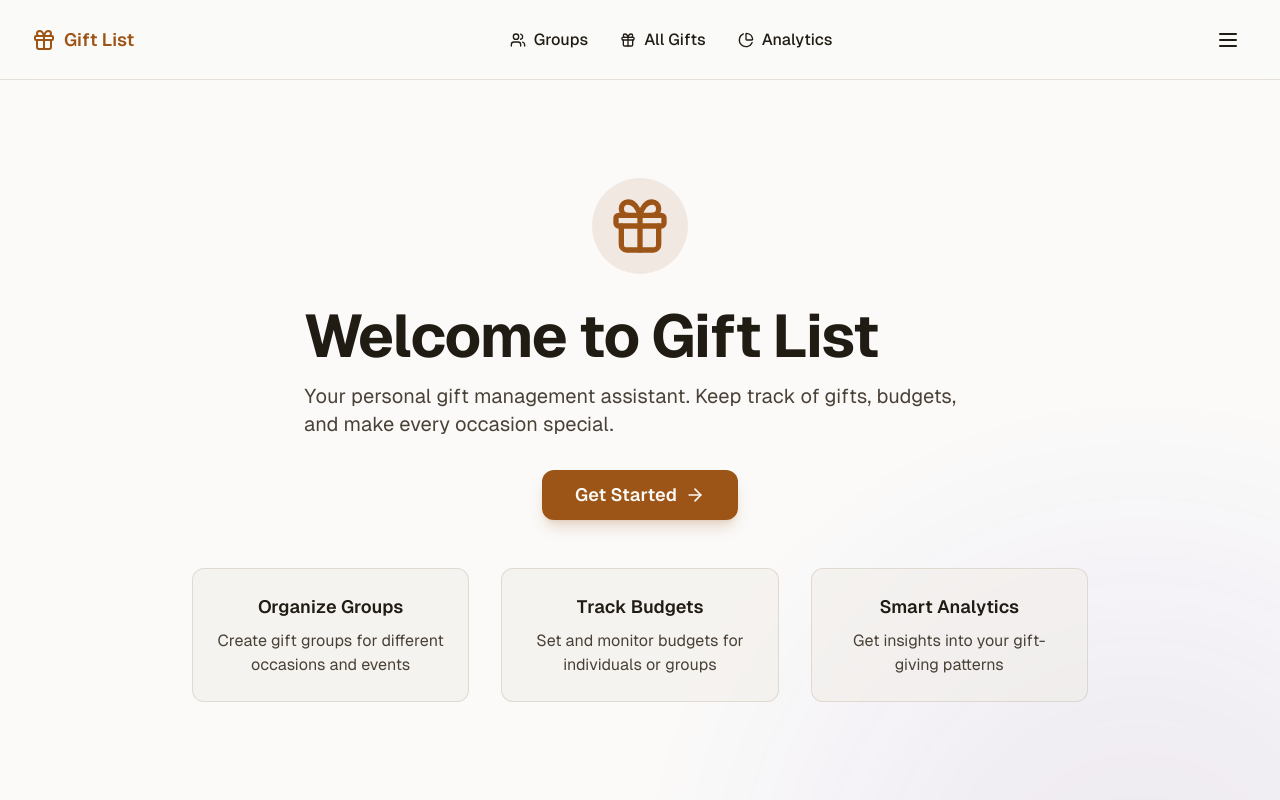
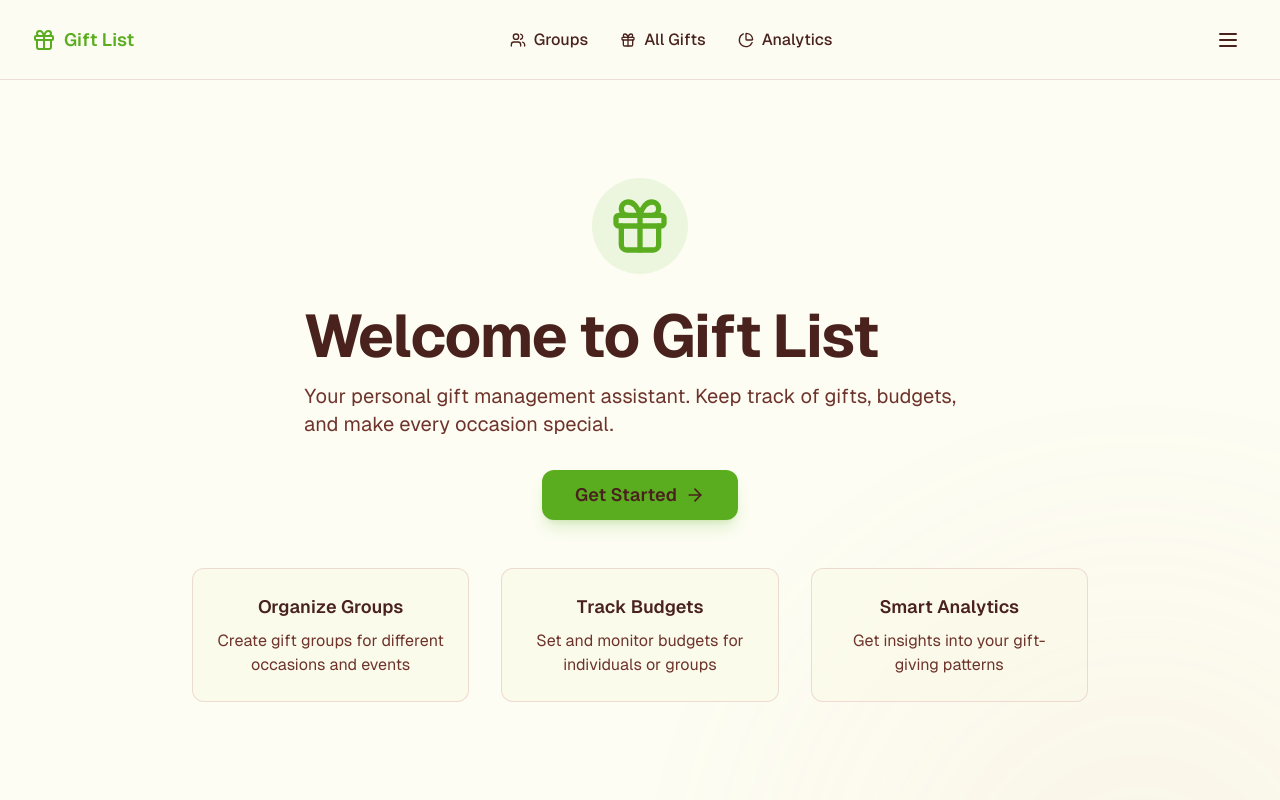
Before and after one commit to JayRichh/gift-list, a Next.js app: page / in a window 1280 px wide. Shown: the top 800 px of the page. Built offline with nearby package versions, Linux system fonts and the light colour scheme.

Commit message:
feat: christmas pallette

```diff
--- a/src/app/globals.css
+++ b/src/app/globals.css
@@ -2,19 +2,16 @@
 @tailwind components;
 @tailwind utilities;
 
-/* Override Prism.js theme styles */
 pre[class*="language-"],
 code[class*="language-"] {
   text-shadow: none !important;
   background: none !important;
-  font-family: ui-monospace, SFMono-Regular, Menlo, Monaco, Consolas, "Liberation Mono",
-    "Courier New", monospace !important;
+  font-family: ui-monospace, SFMono-Regular, Menlo, Monaco, Consolas, "Liberation Mono", "Courier New", monospace !important;
   font-size: 0.875rem !important;
   line-height: 1.5 !important;
   tab-size: 2 !important;
 }
 
-/* Water text effect */
 .water-char {
   --water-intensity: 0;
   --water-angle: 0;
@@ -36,81 +33,52 @@ code[class*="language-"] {
 
 @layer base {
   :root {
-    /* Base colors with refined neutrals - Enhanced contrast */
-    --background: 35 30% 98%; /* Warm white */
-    --background-secondary: 35 25% 92%; /* Darker soft warm gray for better contrast */
-    --foreground: 35 25% 10%; /* Even darker warm gray for maximum contrast */
-    --foreground-secondary: 35 15% 25%; /* Darker medium warm gray */
-    --border: 35 20% 75%; /* Higher contrast border */
-    --border-secondary: 35 20% 70%; /* Higher contrast secondary border */
-
-    /* Brand colors - warm terra with increased contrast */
-    --brand: 28 60% 45%;
-
-    /* Primary colors - high contrast warm brown */
-    --primary: 28 75% 35%;
-    --primary-foreground: 35 30% 98%;
-
-    /* Accent colors - high contrast soft purple */
-    --accent: 250 65% 45%;
-    --accent-foreground: 35 30% 98%;
-
-    /* Secondary colors - high contrast muted terra */
-    --secondary: 28 55% 40%;
-    --secondary-foreground: 35 30% 98%;
-
-    /* Success colors - high contrast muted sage */
-    --success: 145 55% 35%;
-    --success-foreground: 35 30% 98%;
-
-    /* Warning colors - high contrast warm amber */
-    --warning: 35 90% 45%;
-    --warning-foreground: 35 25% 10%;
-
-    /* Error colors - high contrast muted coral */
-    --error: 0 75% 40%;
-    --error-foreground: 35 30% 98%;
-
-    /* Surface colors with increased contrast */
-    --surface: 35 30% 98%;
-    --surface-foreground: 35 25% 10%;
-
-    /* Border radius */
+    --background: 57 67% 97%;
+    --background-secondary: 57 67% 94%;
+    --foreground: 7 44% 20%;
+    --foreground-secondary: 7 44% 30%;
+    --border: 7 44% 80%;
+    --border-secondary: 18 81% 80%;
+    --brand: 7 44% 45%;
+    --primary: 95 70% 40%;
+    --primary-foreground: 7 44% 20%;
+    --accent: 18 81% 75%;
+    --accent-foreground: 7 44% 20%;
+    --secondary: 95 35% 75%;
+    --secondary-foreground: 7 44% 20%;
+    --success: 95 35% 75%;
+    --success-foreground: 7 44% 20%;
+    --warning: 18 81% 75%;
+    --warning-foreground: 7 44% 20%;
+    --error: 7 44% 45%;
+    --error-foreground: 57 67% 97%;
+    --surface: 57 67% 97%;
+    --surface-foreground: 7 44% 20%;
     --radius: 0.75rem;
   }
 
   .dark {
-    /* Dark mode with enhanced contrast */
-    --background: 28 25% 8%;
-    --background-secondary: 28 25% 12%;
-    --foreground: 35 15% 98%;
-    --foreground-secondary: 35 15% 90%;
-    --border: 28 20% 30%;
-    --border-secondary: 28 20% 35%;
-
-    --brand: 28 60% 70%;
-
-    /* Dark mode colors with enhanced contrast */
-    --primary: 28 65% 75%;
-    --primary-foreground: 28 25% 8%;
-
-    --accent: 250 55% 75%;
-    --accent-foreground: 28 25% 8%;
-
-    --secondary: 28 55% 70%;
-    --secondary-foreground: 28 25% 8%;
-
-    --success: 145 55% 60%;
-    --success-foreground: 28 25% 8%;
-
-    --warning: 35 90% 70%;
-    --warning-foreground: 28 25% 8%;
-
-    --error: 0 65% 70%;
-    --error-foreground: 28 25% 8%;
-
-    --surface: 28 25% 8%;
-    --surface-foreground: 35 15% 98%;
+    --background: 7 44% 12%;
+    --background-secondary: 7 44% 16%;
+    --foreground: 57 80% 95%;
+    --foreground-secondary: 57 70% 85%;
+    --border: 7 44% 25%;
+    --border-secondary: 7 44% 30%;
+    --brand: 18 90% 75%;
+    --primary: 70 85% 75%;
+    --primary-foreground: 7 44% 12%;
+    --accent: 18 90% 75%;
+    --accent-foreground: 7 44% 12%;
+    --secondary: 95 60% 80%;
+    --secondary-foreground: 7 44% 12%;
+    --success: 95 60% 80%;
+    --success-foreground: 7 44% 12%;
+    --warning: 18 90% 75%;
+    --warning-foreground: 7 44% 12%;
+    --error: 7 70% 70%;
+    --error-foreground: 7 44% 12%;
+    --surface: 7 44% 12%;
+    --surface-foreground: 57 80% 95%;
   }
 }
 
--- a/src/components/analytics/BudgetChart.tsx
+++ b/src/components/analytics/BudgetChart.tsx
@@ -113,7 +113,6 @@ export function BudgetChart({ data }: BudgetChartProps) {
                 { value: "members", label: "By Members" },
                 { value: "priceRanges", label: "By Price Range" },
               ]}
-              className="w-48"
             />
             <Text
               className={`text-sm font-medium ${
--- a/src/components/analytics/GiftStatusChart.tsx
+++ b/src/components/analytics/GiftStatusChart.tsx
@@ -264,7 +264,6 @@ export function GiftStatusChart({ data }: GiftStatusChartProps) {
                   { value: "priceRanges", label: "Price Ranges" },
                   { value: "monthly", label: "Monthly Spending" },
                 ]}
-                className="w-48"
               />
               <Text className="text-lg font-medium">{getViewTitle()}</Text>
             </div>
--- a/src/components/members/MemberList.tsx
+++ b/src/components/members/MemberList.tsx
@@ -83,7 +83,6 @@ export function MemberList({
             value={progressFilter}
             onChange={value => setProgressFilter(value)}
             options={progressOptions}
-            className="w-40"
           />
         </div>
 
--- a/tailwind.config.ts
+++ b/tailwind.config.ts
@@ -21,30 +21,15 @@ const config: Config = {
         primary: {
           DEFAULT: "hsl(var(--primary))",
           foreground: "hsl(var(--primary-foreground))",
-          50: "#f0f9ff",
-          100: "#e0f2fe",
-          200: "#bae6fd",
-          300: "#7dd3fc",
-          400: "#38bdf8",
-          500: "#0ea5e9",
-          600: "#0284c7",
-          700: "#0369a1",
-          800: "#075985",
-          900: "#0c4a6e",
+          50: "hsl(70, 53%, 97%)",
+          100: "hsl(70, 53%, 90%)",
+          200: "hsl(70, 53%, 85%)",
+          300: "hsl(70, 53%, 74%)",
+          400: "hsl(70, 53%, 65%)",
         },
         accent: {
           DEFAULT: "hsl(var(--accent))",
           foreground: "hsl(var(--accent-foreground))",
-          50: "#f5f3ff",
-          100: "#ede9fe",
-          200: "#ddd6fe",
-          300: "#c4b5fd",
-          400: "#a78bfa",
-          500: "#8b5cf6",
-          600: "#7c3aed",
-          700: "#6d28d9",
-          800: "#5b21b6",
-          900: "#4c1d95",
         },
         secondary: {
           DEFAULT: "hsl(var(--secondary))",
```
